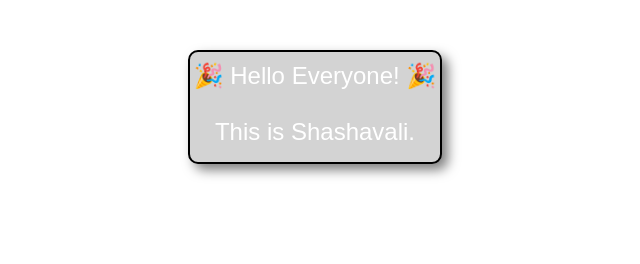
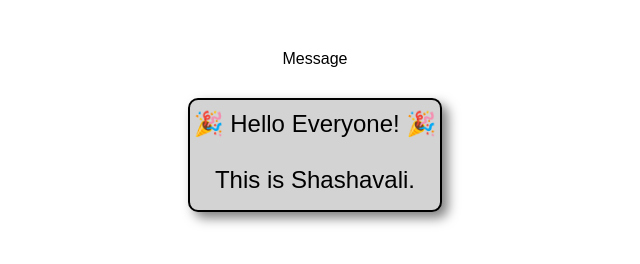
Before and after one commit to Shashavali-11/setTimeout-setInterval, a plain HTML site: page index.html in a window 1280 px wide. Shown: the whole page, without its empty margins (325-965 px from the left). Drawn offline with Linux system fonts and the light colour scheme.

Commit message:
Update index.html

```diff
--- a/index.html
+++ b/index.html
@@ -33,22 +33,31 @@
             margin-top: 30px;
             padding-top: 10px;
             font-size: 1.5rem;
-            color: white;
+            color: black;
             background-color: lightgrey;
             display: none;
             box-shadow: 6px 6px 12px rgba(0, 0, 0, 0.5); /* Added shadow */
+        }
+        #p2{
+            display: none;
         }
     </style>
 </head>
 <body>
     <center>
-        <div id="countdown">3</div>
+        <p id="p1"> CountDown Starts :</p>
+        <div id="countdown"> 3</div>
+        <p id="p2"> Message </p>
+
         <div id="message">🎉 Hello Everyone! 🎉<br><br> This is Shashavali.  </div>
     </center>
     <script>
         let countdown = 3;
         let cd = document.getElementById("countdown");
         let msg = document.getElementById("message");
+        let p = document.getElementById("p1");
+        let p2 = document.getElementById("p2");
+
 
         timer = setInterval(() => {
             countdown--;
@@ -56,9 +65,12 @@
             if (countdown === 0) {
                 clearInterval(timer);
                 cd.style.display = "none";
+                p.style.display = "none";
 
                 setTimeout(() => {
                     msg.style.display = "block";
+                    p2.style.display = "block";
+
                 }, 1000);
             }
         }, 1000);
```
